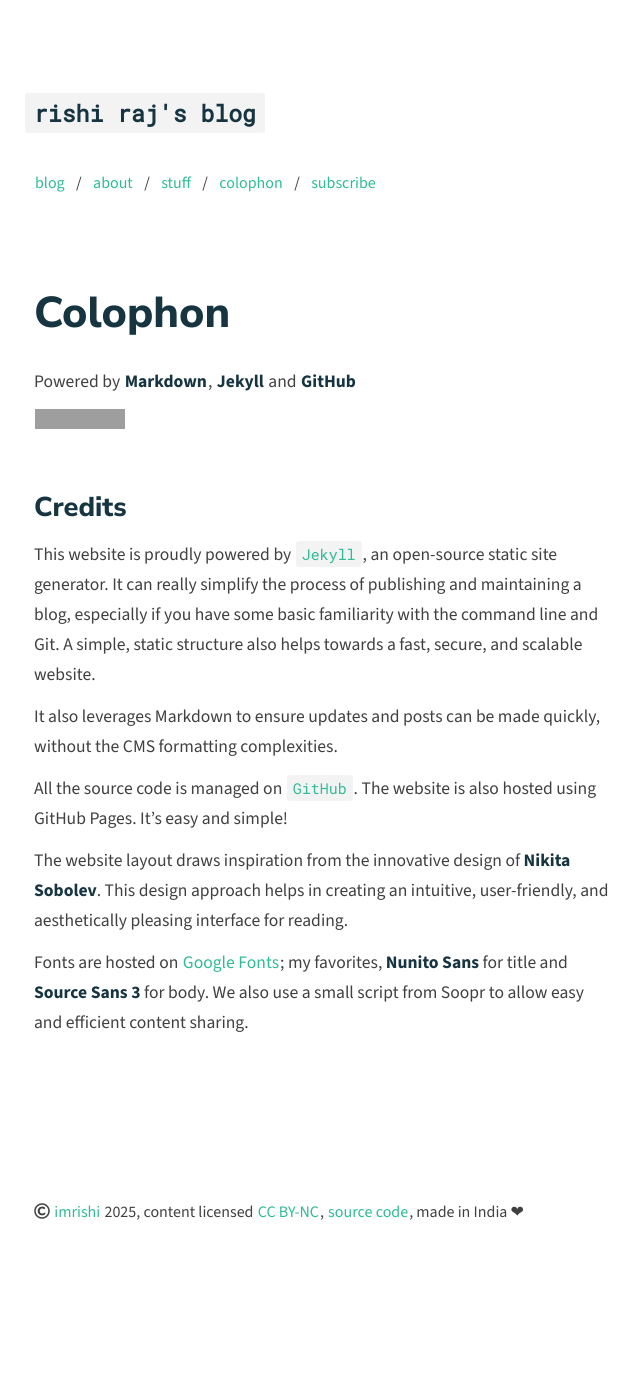
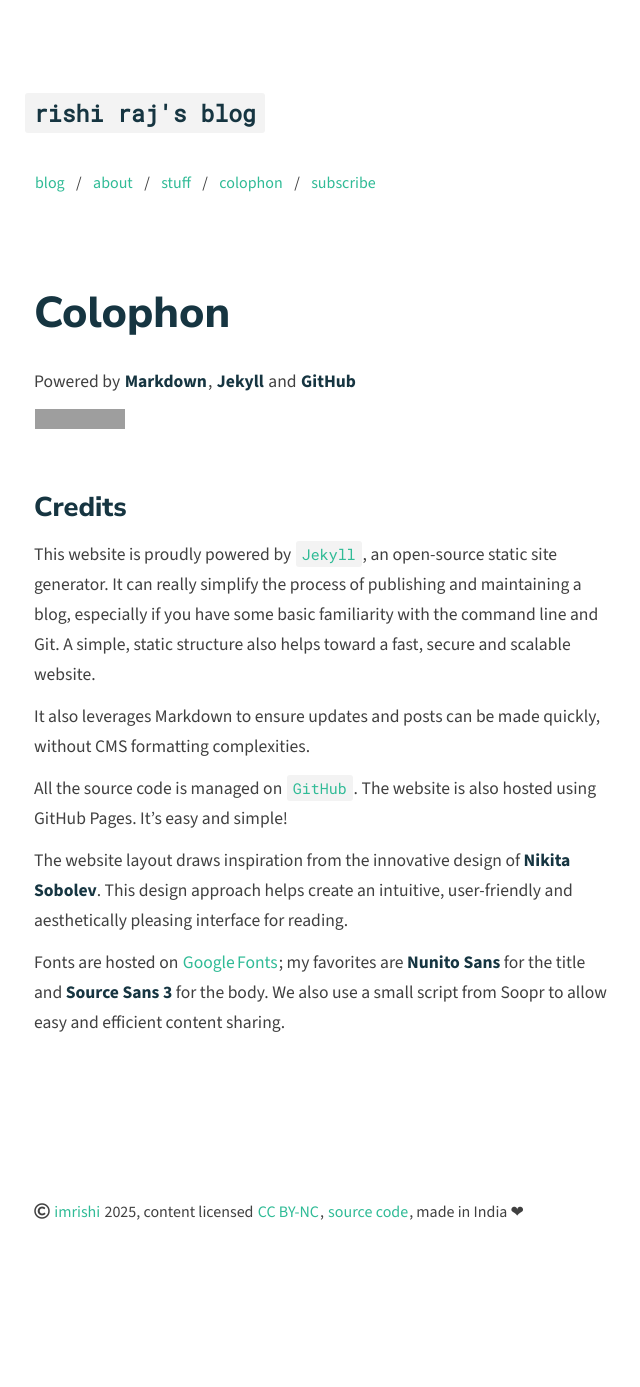
Before and after one commit to talkxo/rishiraj-blog-machine, a Jekyll site: the page built from _pages/colophon.md, in a window 1280 px wide. Shown: the whole page, without its empty margins (318-958 px from the left). Built offline with Jekyll 4.4.1, drawn with Linux system fonts in a browser that asks for light colours; nearby versions of some CDN libraries; grey boxes are pictures that could not be loaded.

Commit message:
Grammar fixes on Colophon page

```diff
--- a/_pages/colophon.md
+++ b/_pages/colophon.md
@@ -16,12 +16,12 @@ Powered by [**Markdown**](https://commonmark.org/help/), [**Jekyll**](https://gi
 
 ## Credits
 
-This website is proudly powered by [`Jekyll`](https://jekyllrb.com/), an open-source static site generator.  It can really simplify the process of publishing and maintaining a blog, especially if you have some basic familiarity with the command line and Git. A simple, static structure also helps towards a fast, secure, and scalable website.
+This website is proudly powered by [`Jekyll`](https://jekyllrb.com/), an open‑source static site generator. It can really simplify the process of publishing and maintaining a blog, especially if you have some basic familiarity with the command line and Git. A simple, static structure also helps toward a fast, secure and scalable website.
 
-It also leverages Markdown to ensure updates and posts can be made quickly, without the CMS formatting complexities.
+It also leverages Markdown to ensure updates and posts can be made quickly, without CMS formatting complexities.
 
 All the source code is managed on [`GitHub`](https://pages.github.com/). The website is also hosted using GitHub Pages. It's easy and simple!
 
-The website layout draws inspiration from the innovative design of **Nikita Sobolev**. This design approach helps in creating an intuitive, user-friendly, and aesthetically pleasing interface for reading.
+The website layout draws inspiration from the innovative design of **Nikita Sobolev**. This design approach helps create an intuitive, user‑friendly and aesthetically pleasing interface for reading.
 
-Fonts are hosted on  [Google Fonts](https://fonts.google.com/); my favorites, **Nunito Sans** for title and **Source Sans 3** for body. We also use a small script from Soopr to allow easy and efficient content sharing.
+Fonts are hosted on [Google Fonts](https://fonts.google.com/); my favorites are **Nunito Sans** for the title and **Source Sans 3** for the body. We also use a small script from Soopr to allow easy and efficient content sharing.
```
